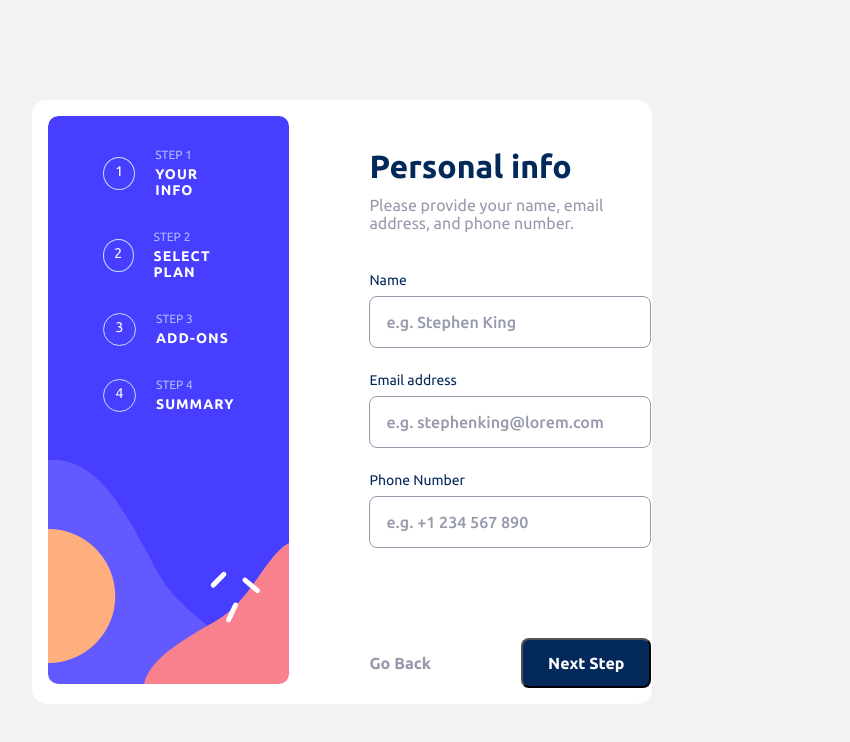
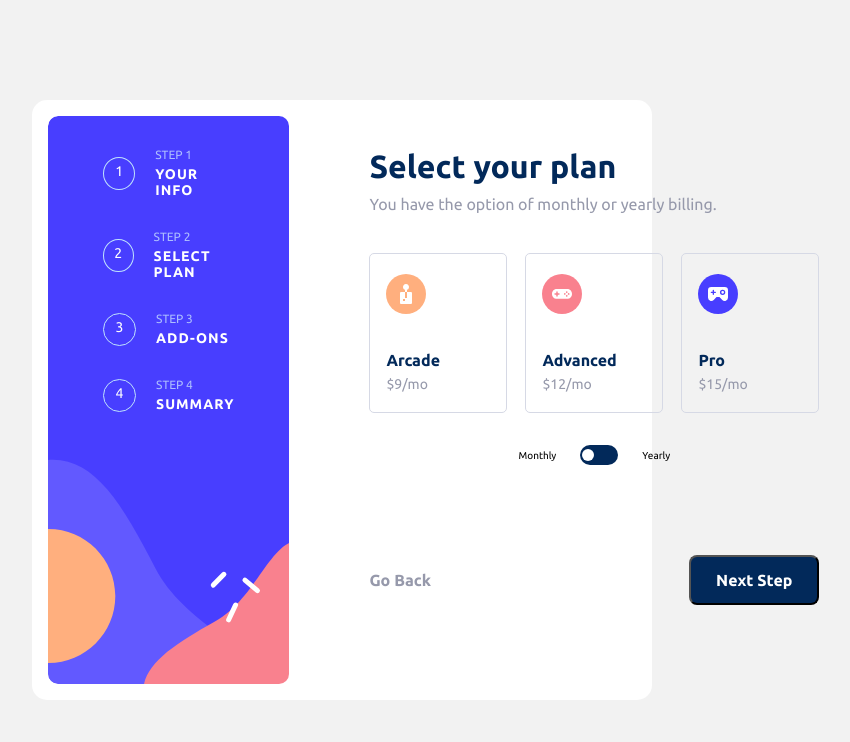
Before and after one commit to Memeena/multi-step-form-app, a React (Vite) app: page / in a window 1280 px wide. Shown: the top 742 px of the page, without its empty margins (298-1148 px from the left). Built offline with nearby package versions, Linux system fonts and the light colour scheme.

Commit message:
plan Details module completed

```diff
--- a/src/App.jsx
+++ b/src/App.jsx
@@ -1,4 +1,5 @@
 import PersonalDetails from "./Components/MainPages/PersonalDetails/PersonalDetails";
+import PlanDetails from "./Components/MainPages/PlanDetails/PlanDetails";
 import SideBar from "./Components/SideBar/SideBar";
 import "./index.css";
 
@@ -7,7 +8,8 @@ function App() {
     <div className="app">
       <SideBar className="sideBar" />
       <div className="mainPage">
-        <PersonalDetails />
+        {/* <PersonalDetails /> */}
+        <PlanDetails />
         <div className="button">
           <button className="btn-back">Go Back</button>
           <button className="btn-next">Next Step</button>
--- a/src/Components/MainPages/PlanDetails/PlanDetails.jsx
+++ b/src/Components/MainPages/PlanDetails/PlanDetails.jsx
@@ -1,5 +1,40 @@
 import styles from "./PlanDetails.module.css";
+import PlanDetailsList from "./PlanDetailsList";
 
 export default function PlanDetails() {
-  return <h1>PlanDetails</h1>;
+  return (
+    <div className={styles.planDetails}>
+      <h1 className={styles.heading}>Select your plan</h1>
+      <p className={styles.sub}>
+        You have the option of monthly or yearly billing.
+      </p>
+
+      <ul className={styles.planList}>
+        <PlanDetailsList
+          img={`../../../../public/assets/images/icon-arcade.svg`}
+          planName="Arcade"
+          amount={9}
+        />
+
+        <PlanDetailsList
+          img={`../../../../public/assets/images/icon-advanced.svg`}
+          planName="Advanced"
+          amount={12}
+        />
+        <PlanDetailsList
+          img={`../../../../public/assets/images/icon-pro.svg`}
+          planName="Pro"
+          amount={15}
+        />
+      </ul>
+
+      <div className={styles.plan}>
+        <p>Monthly</p>
+        <div className={styles.planbtn}>
+          <div className={styles.planSelect}></div>
+        </div>
+        <p>Yearly</p>
+      </div>
+    </div>
+  );
 }
--- a/src/Components/MainPages/PlanDetails/PlanDetails.module.css
+++ b/src/Components/MainPages/PlanDetails/PlanDetails.module.css
@@ -0,0 +1,80 @@
+.planDetails {
+  display: flex;
+  flex-direction: column;
+  gap: 1rem;
+
+  /* align-items: center; */
+  /* font-family: "Ubuntu", sans-serif; */
+}
+
+.heading {
+  font-size: 3.2rem;
+  color: var(--color-marine-blue);
+}
+
+.sub {
+  font-size: 1.6rem;
+  color: var(--color-cool-gray);
+}
+
+.planList {
+  list-style: none;
+  margin-top: 3rem;
+  display: flex;
+  justify-content: space-between;
+  gap: 1.8rem;
+}
+
+.planDetailsList {
+  display: flex;
+  flex-direction: column;
+  padding: 2rem 1.6rem;
+  border: 1px solid var(--color-border);
+  border-radius: 0.5rem;
+  width: 13.8rem;
+  height: 16rem;
+  justify-content: space-between;
+  /* align-items: center; */
+}
+
+.planImg {
+  width: 4rem;
+  height: 4rem;
+}
+
+.planName {
+  font-size: 1.6rem;
+  color: var(--color-marine-blue);
+  line-height: 2;
+}
+
+.amount {
+  font-size: 1.4rem;
+  color: var(--color-cool-gray);
+}
+
+.plan {
+  margin-top: 2.2rem;
+  display: flex;
+  justify-content: center;
+  align-items: center;
+  gap: 2.4rem;
+}
+
+.planbtn {
+  width: 3.8rem;
+  height: 2rem;
+  border-radius: 1rem;
+  background-color: var(--color-marine-blue);
+  position: relative;
+}
+
+.planSelect {
+  width: 1.2rem;
+  height: 1.2rem;
+  background-color: var(--color-white);
+  border-radius: 50%;
+  position: absolute;
+  top: 4px;
+  left: 2px;
+}
--- /dev/null
+++ b/src/Components/MainPages/PlanDetails/PlanDetailsList.jsx
@@ -0,0 +1,13 @@
+import styles from "./PlanDetails.module.css";
+
+export default function PlanDetailsList({ img, planName, amount }) {
+  return (
+    <li className={styles.planDetailsList}>
+      <img className={styles.planImg} src={img} alt="plan-image" />
+      <div className={styles.planDetail}>
+        <h3 className={styles.planName}>{planName}</h3>
+        <p className={styles.amount}>${amount}/mo</p>
+      </div>
+    </li>
+  );
+}
--- a/src/index.css
+++ b/src/index.css
@@ -24,6 +24,7 @@ html {
   --color-magnolia: hsl(217, 100%, 97%);
   --color-alabaster: hsl(231, 100%, 99%);
   --color-white: hsl(0, 0%, 100%);
+  --color-border: hsl(231, 23%, 87%);
 }
 
 .p-small {
```
